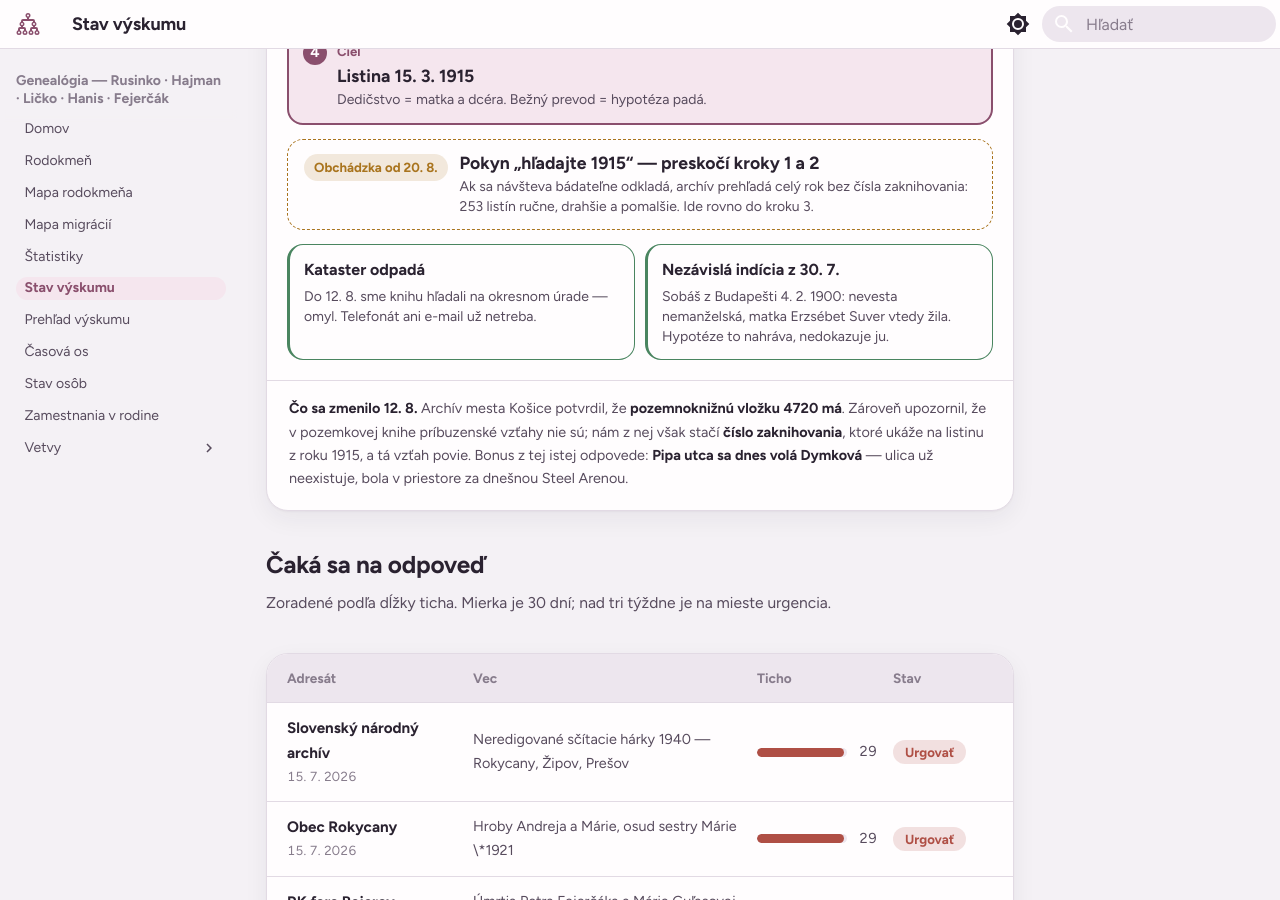
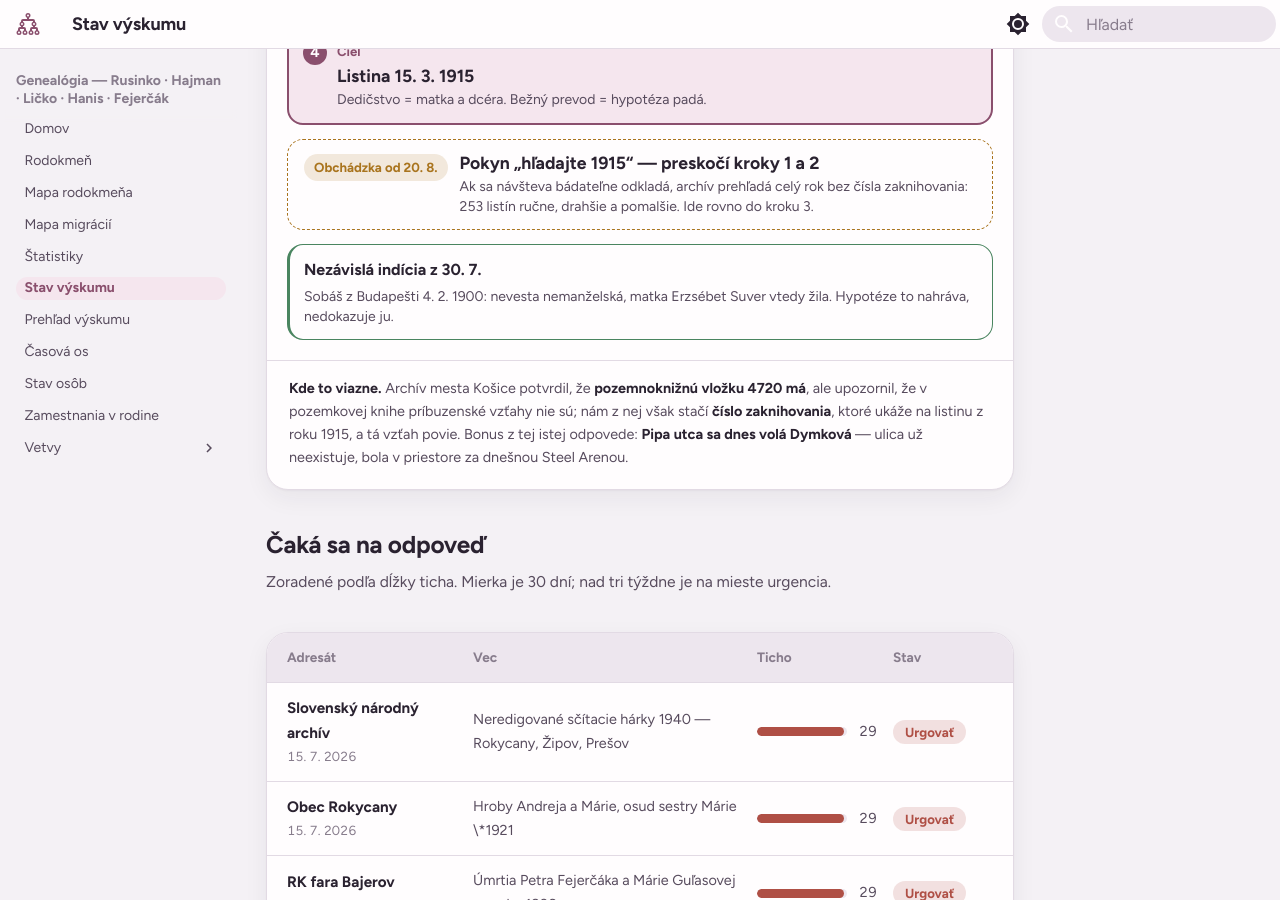
Before and after one commit to vrusi/genealogia, an MkDocs documentation site: the page built from docs/stav-vyskumu.md, in a window 1280 px wide and 900 px high, scrolled down 2095 px. Built offline with MkDocs 1.6.1 and Material for MkDocs 9.7.7, drawn with Linux system fonts in a browser that asks for light colours; some of the changed text lies outside the part shown.

Commit message:
Stav výskumu: preč s poznámkami o slepých uličkách, len aktuálne kroky
Co-Authored-By: Claude Opus 5 (1M context) <noreply@anthropic.com>

```diff
--- a/docs/stav-vyskumu.md
+++ b/docs/stav-vyskumu.md
@@ -47,10 +47,9 @@ Kde sa práve čaká, čo je zaseknuté a čo treba spraviť. Panel ukazuje odos
 </div>
 <div class="bypass nd-warn"><span class="bypass-label">Obchádzka od 20. 8.</span><div class="stepbody"><strong>Pokyn „hľadajte 1915“ — preskočí kroky 1 a 2</strong><span class="mt">Ak sa návšteva bádateľne odkladá, archív prehľadá celý rok bez čísla zaknihovania: 253 listín ručne, drahšie a pomalšie. Ide rovno do kroku 3.</span></div></div>
 <div class="chain-notes">
-<div class="note nd-good"><strong>Kataster odpadá</strong><span class="mt">Do 12. 8. sme knihu hľadali na okresnom úrade — omyl. Telefonát ani e-mail už netreba.</span></div>
 <div class="note nd-good"><strong>Nezávislá indícia z 30. 7.</strong><span class="mt">Sobáš z Budapešti 4. 2. 1900: nevesta nemanželská, matka Erzsébet Suver vtedy žila. Hypotéze to nahráva, nedokazuje ju.</span></div>
 </div>
-<p class="graph-note"><b>Čo sa zmenilo 12. 8.</b> Archív mesta Košice potvrdil, že <b>pozemnoknižnú vložku 4720 má</b>. Zároveň upozornil, že v pozemkovej knihe príbuzenské vzťahy nie sú; nám z nej však stačí <b>číslo zaknihovania</b>, ktoré ukáže na listinu z roku 1915, a tá vzťah povie. Bonus z tej istej odpovede: <b>Pipa utca sa dnes volá Dymková</b> — ulica už neexistuje, bola v priestore za dnešnou Steel Arenou.</p>
+<p class="graph-note"><b>Kde to viazne.</b> Archív mesta Košice potvrdil, že <b>pozemnoknižnú vložku 4720 má</b>, ale upozornil, že v pozemkovej knihe príbuzenské vzťahy nie sú; nám z nej však stačí <b>číslo zaknihovania</b>, ktoré ukáže na listinu z roku 1915, a tá vzťah povie. Bonus z tej istej odpovede: <b>Pipa utca sa dnes volá Dymková</b> — ulica už neexistuje, bola v priestore za dnešnou Steel Arenou.</p>
 </div>
 <div class="sec-head">
 <h2>Čaká sa na odpoveď</h2>
@@ -75,7 +74,6 @@ Kde sa práve čaká, čo je zaseknuté a čo treba spraviť. Panel ukazuje odos
 </div>
 <div class="tl">
 <div class="tl-item"><time>12. 8.</time><p><b>Archív mesta Košice</b> potvrdil, že pozemnoknižnú vložku 4720 má, a odhalil, že Pipa utca je dnešná Dymková. Rešerše nerobí — treba prísť do bádateľne.</p></div>
-<div class="tl-item"><time>11. 8.</time><p><b>Štátny archív v Košiciach</b> odkázal na mestský archív. Tým sa ukázalo, že hľadať knihu na katastri bolo zbytočné.</p></div>
 <div class="tl-item"><time>4. 8.</time><p><b>Matrika Košice-Juh</b> oznámila priamo v odpovedi: Rudolf Hajman \*22. 1. 1910, syn Františka a Alžbety rod. Šuverovej, †22. 9. 1991. Katarínu Škodovú neeviduje.</p></div>
 <div class="tl-item"><time>3.–4. 8.</time><p><b>Matrika Valaská</b> potvrdila presný dátum: Jozef Ličko \*18. 1. 1942.</p></div>
 <div class="tl-item"><time>31. 7.</time><p><b>ŠA Prešov</b> doručil repatriačné spisy: Andrej Rusinko \*5. 9. 1927, otec Ján, matka Anna rod. Fejerčáková. Nešlo o repatriáciu, ale o odvlečenie na kopanie zákopov v Medzeve v zime 1944/45.</p></div>
```
Also changed, not shown: stav-vyskumu.md (+1 -3 lines).
